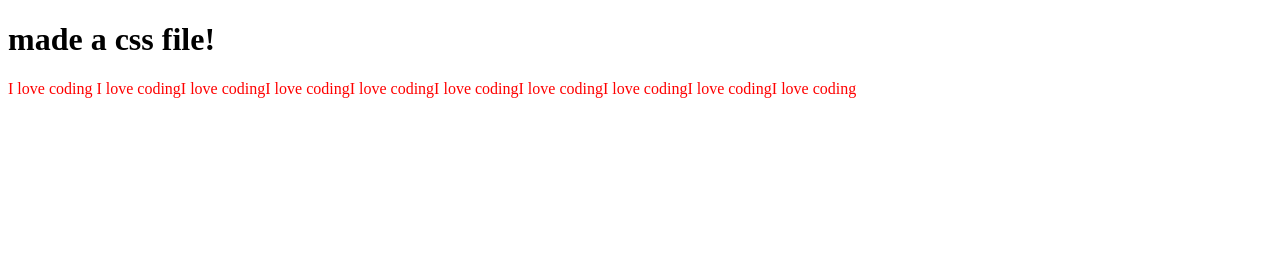
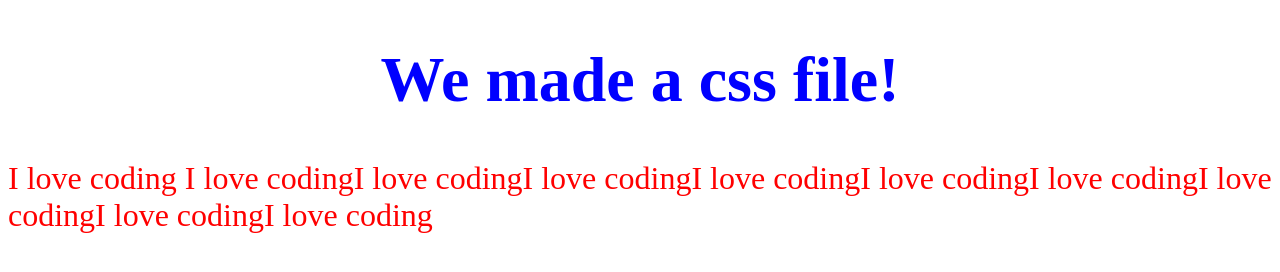
Before and after one commit to bencasalino/git-collab-casalino-long, a plain HTML site: page index.html in a window 1280 px wide. Drawn offline with Linux system fonts and the light colour scheme.

Commit message:
You should edit five CSS properties.

```diff
--- a/index.html
+++ b/index.html
@@ -8,7 +8,7 @@
     <link rel="stylesheet" href="swag.css">
 </head>
 <body>
-<h1> made a css file! </h1>
+<h1>We made a css file! </h1>
 
 <p>I love coding I love codingI love codingI love codingI love codingI love codingI love codingI love codingI love codingI love coding</p>
 </body>
--- a/swag.css
+++ b/swag.css
@@ -1,3 +1,10 @@
 p {
     color: red;
+    font-size: 2rem;
 }
+
+h1 {
+  text-align: center;
+  font-size: 4rem;
+  color: blue;
+}
```
Also changed, not shown: 1 other file.
